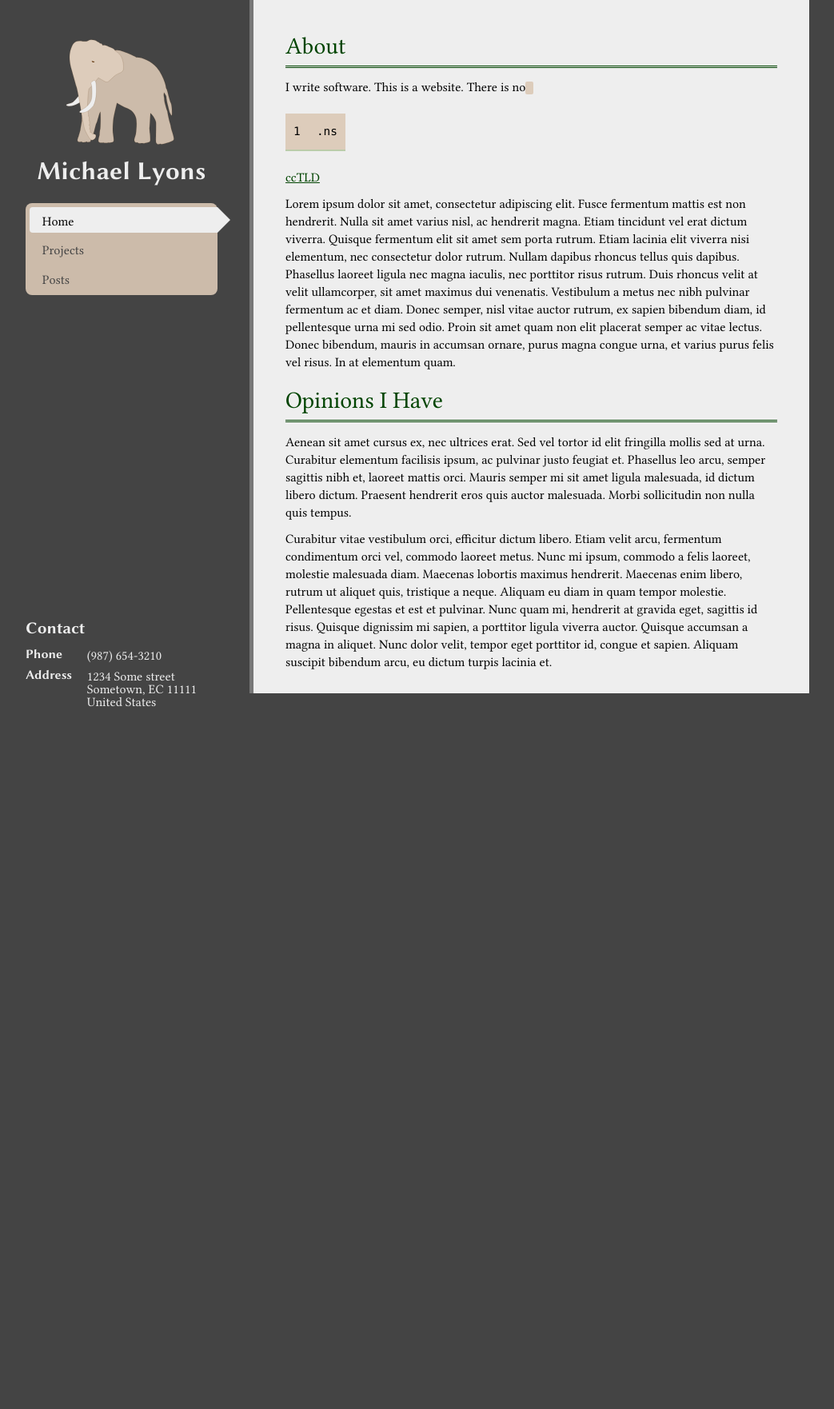
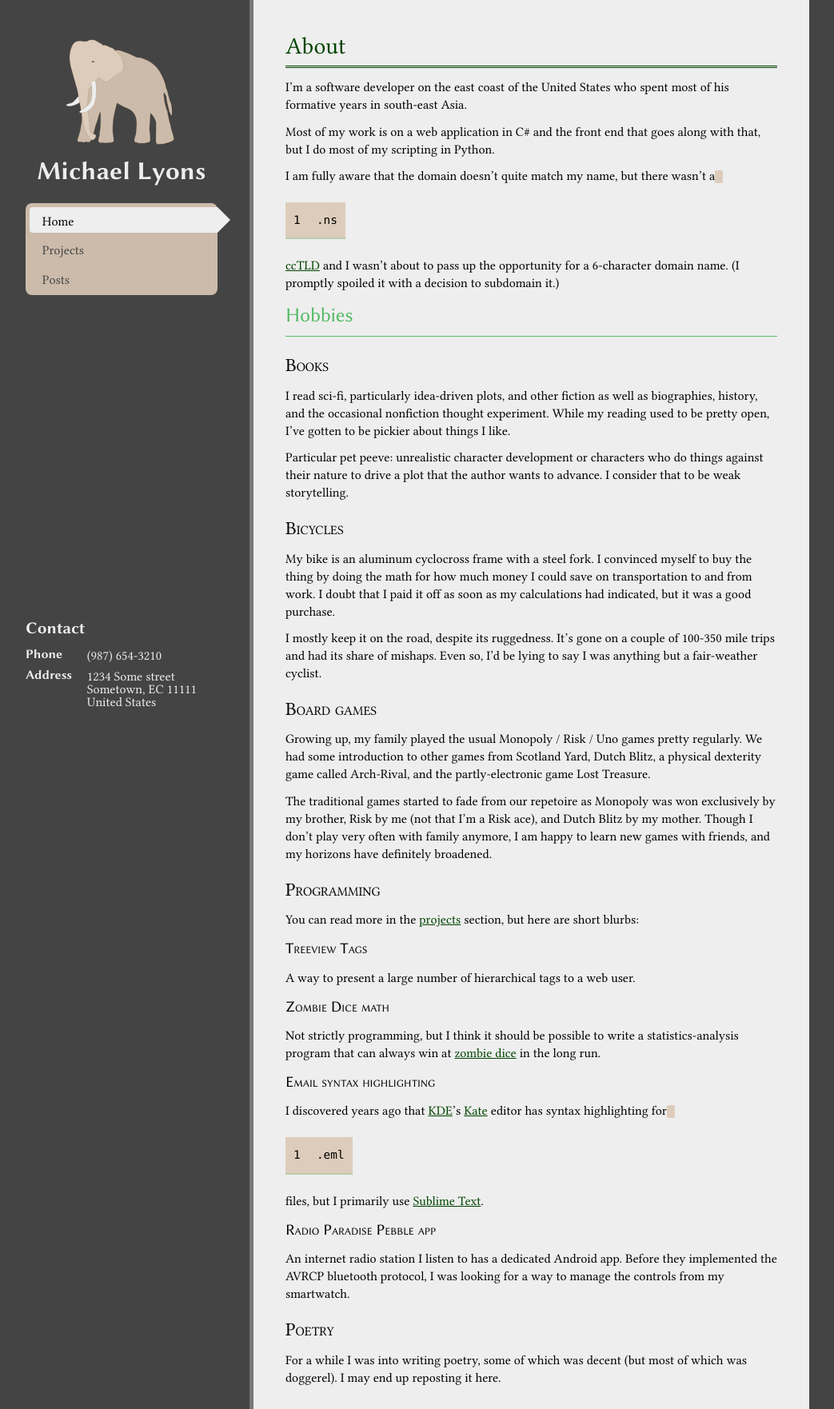
Before and after one commit to michaelblyons/michaelblyons.github.io, a Jekyll site: the page built from _posts/2015-08-15-about.md, in a window 1280 px wide. Shown: the whole page at 80% size, without its empty margins (128-1171 px from the left). Built offline with Jekyll 4.4.1, drawn with Linux system fonts in a browser that asks for light colours; nearby versions of some CDN libraries; before the commit the page ends 900 px from its top, so only the background shows below that.

Commit message:
Real 'About' text

```diff
--- a/_posts/2015-08-15-about.md
+++ b/_posts/2015-08-15-about.md
@@ -6,14 +6,59 @@ permalink: index.html
 
 # About
 
-I write software. This is a website. There is no `.ns` [ccTLD][]
+I'm a software developer on the east coast of the United States who spent most of his formative years in south-east Asia.
 
-Lorem ipsum dolor sit amet, consectetur adipiscing elit. Fusce fermentum mattis est non hendrerit. Nulla sit amet varius nisl, ac hendrerit magna. Etiam tincidunt vel erat dictum viverra. Quisque fermentum elit sit amet sem porta rutrum. Etiam lacinia elit viverra nisi elementum, nec consectetur dolor rutrum. Nullam dapibus rhoncus tellus quis dapibus. Phasellus laoreet ligula nec magna iaculis, nec porttitor risus rutrum. Duis rhoncus velit at velit ullamcorper, sit amet maximus dui venenatis. Vestibulum a metus nec nibh pulvinar fermentum ac et diam. Donec semper, nisl vitae auctor rutrum, ex sapien bibendum diam, id pellentesque urna mi sed odio. Proin sit amet quam non elit placerat semper ac vitae lectus. Donec bibendum, mauris in accumsan ornare, purus magna congue urna, et varius purus felis vel risus. In at elementum quam.
+Most of my work is on a web application in C# and the front end that goes along with that, but I do most of my scripting in Python.
 
-# Opinions I Have
+I am fully aware that the domain doesn't quite match my name, but there wasn't a `.ns` [ccTLD][] and I wasn't about to pass up the opportunity for a 6-character domain name. (I promptly spoiled it with a decision to subdomain it.)
 
-Aenean sit amet cursus ex, nec ultrices erat. Sed vel tortor id elit fringilla mollis sed at urna. Curabitur elementum facilisis ipsum, ac pulvinar justo feugiat et. Phasellus leo arcu, semper sagittis nibh et, laoreet mattis orci. Mauris semper mi sit amet ligula malesuada, id dictum libero dictum. Praesent hendrerit eros quis auctor malesuada. Morbi sollicitudin non nulla quis tempus.
+## Hobbies
 
-Curabitur vitae vestibulum orci, efficitur dictum libero. Etiam velit arcu, fermentum condimentum orci vel, commodo laoreet metus. Nunc mi ipsum, commodo a felis laoreet, molestie malesuada diam. Maecenas lobortis maximus hendrerit. Maecenas enim libero, rutrum ut aliquet quis, tristique a neque. Aliquam eu diam in quam tempor molestie. Pellentesque egestas et est et pulvinar. Nunc quam mi, hendrerit at gravida eget, sagittis id risus. Quisque dignissim mi sapien, a porttitor ligula viverra auctor. Quisque accumsan a magna in aliquet. Nunc dolor velit, tempor eget porttitor id, congue et sapien. Aliquam suscipit bibendum arcu, eu dictum turpis lacinia et.
+### Books
+
+I read sci-fi, particularly idea-driven plots, and other fiction as well as biographies, history, and the occasional nonfiction thought experiment. While my reading used to be pretty open, I've gotten to be pickier about things I like.
+
+Particular pet peeve: unrealistic character development or characters who do things against their nature to drive a plot that the author wants to advance. I consider that to be weak storytelling.
+
+### Bicycles
+
+My bike is an aluminum cyclocross frame with a steel fork. I convinced myself to buy the thing by doing the math for how much money I could save on transportation to and from work. I doubt that I paid it off as soon as my calculations had indicated, but it was a good purchase.
+
+I mostly keep it on the road, despite its ruggedness. It's gone on a couple of 100-350 mile trips and had its share of mishaps. Even so, I'd be lying to say I was anything but a fair-weather cyclist.
+
+### Board games
+
+Growing up, my family played the usual Monopoly / Risk / Uno games pretty regularly. We had some introduction to other games from Scotland Yard, Dutch Blitz, a physical dexterity game called Arch-Rival, and the partly-electronic game Lost Treasure.
+
+The traditional games started to fade from our repetoire as Monopoly was won exclusively by my brother, Risk by me (not that I'm a Risk ace), and Dutch Blitz by my mother. Though I don't play very often with family anymore, I am happy to learn new games with friends, and my horizons have definitely broadened.
+
+### Programming
+
+You can read more in the [projects][] section, but here are short blurbs:
+
+#### Treeview Tags
+
+A way to present a large number of hierarchical tags to a web user.
+
+#### Zombie Dice math
+
+Not strictly programming, but I think it should be possible to write a statistics-analysis program that can always win at [zombie dice][zd] in the long run.
+
+#### Email syntax highlighting
+
+I discovered years ago that [KDE][]'s [Kate][] editor has syntax highlighting for `.eml` files, but I primarily use [Sublime Text][st3].
+
+#### Radio Paradise Pebble app
+
+An internet radio station I listen to has a dedicated Android app. Before they implemented the AVRCP bluetooth protocol, I was looking for a way to manage the controls from my smartwatch.
+
+### Poetry
+
+For a while I was into writing poetry, some of which was decent (but most of which was doggerel). I may end up reposting it here.
 
 [ccTLD]: https://en.wikipedia.org/wiki/Country_code_top-level_domain
+[projects]: /projects
+[zd]: http://zombiedice.sjgames.com
+[kde]: https://www.kde.org
+[kate]: http://kate-editor.org
+[st3]: http://sublimetext.com
```
